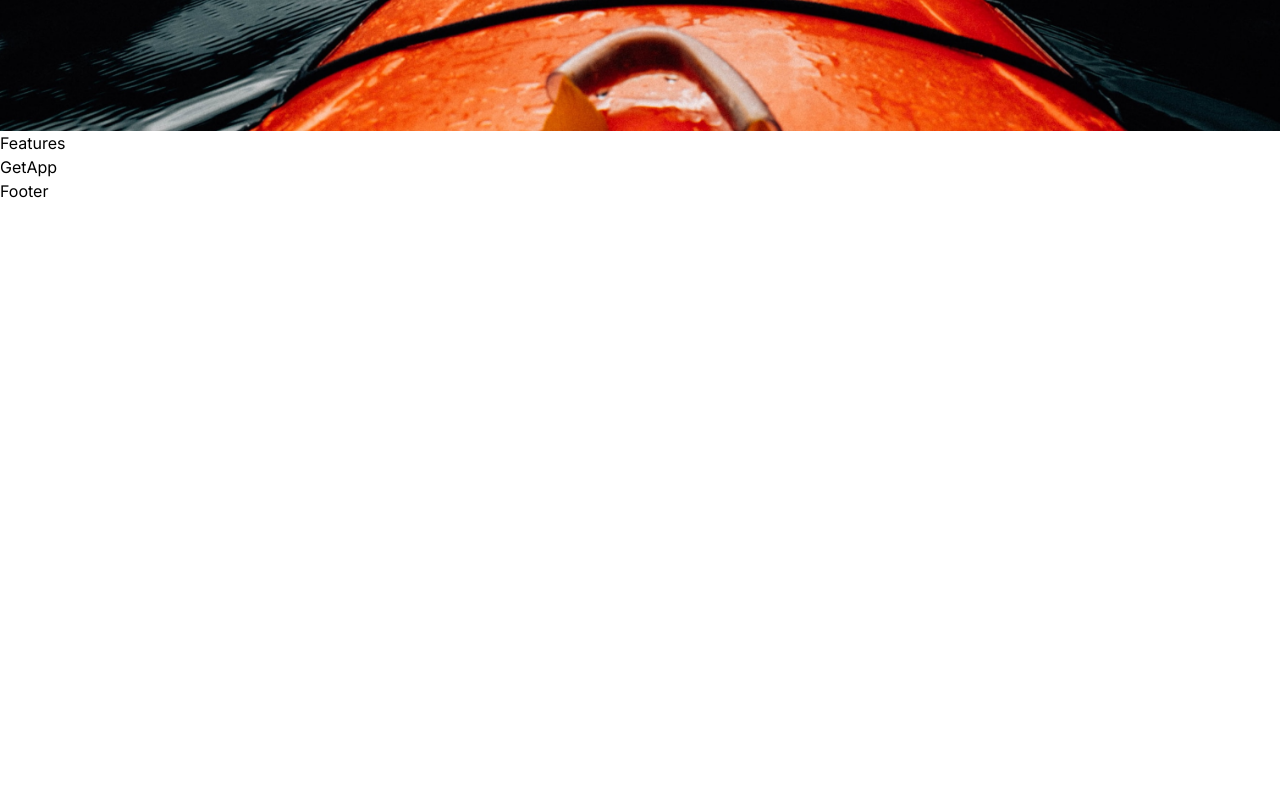
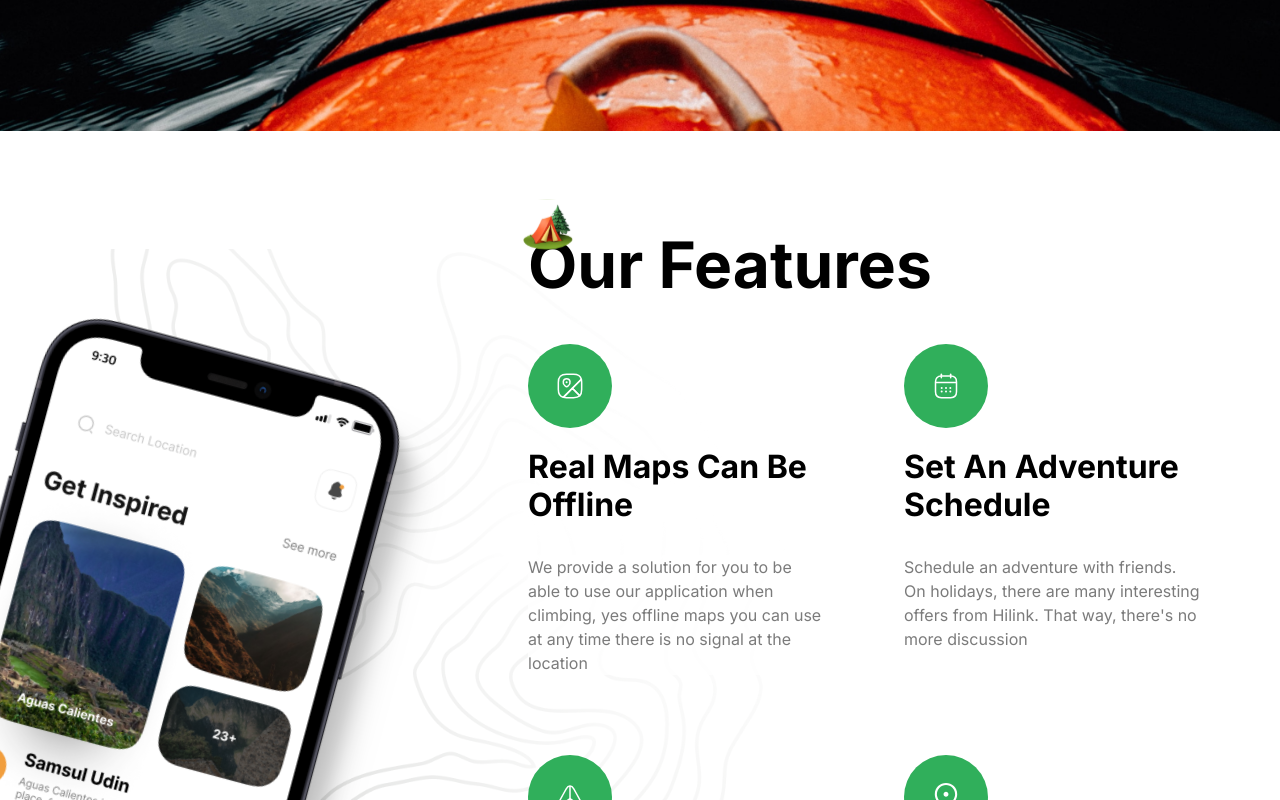
Before and after one commit to gifariarsal/travel-app, a Next.js app: page / in a window 1280 px wide. Shown: the part 2500-3300 px from the top of the page. Before the commit the page ends 2703 px from the top, so only its background shows below. Built offline with nearby package versions, Linux system fonts and the light colour scheme.

Commit message:
feat: add Features section

```diff
--- a/components/Features.tsx
+++ b/components/Features.tsx
@@ -1,9 +1,66 @@
-import React from 'react'
+import { FEATURES } from '@/constants';
+import Image from 'next/image';
+import React from 'react';
 
 const Features = () => {
   return (
-    <div>Features</div>
-  )
-}
+    <section className="flex-col flexCenter overflow-hidden bg-feature-bg bg-center bg-no-repeat py-24">
+      <div className="max-container padding-container relative w-full flex justify-end">
+        <div className="flex flex-1 lg:min-h-[900px]">
+          <Image
+            src="/phone.png"
+            alt="phone"
+            width={440}
+            height={1000}
+            className="feature-phone"
+          />
+        </div>
 
-export default Features
+        <div className="z-20 flex w-full flex-col lg:w-[60%]">
+          <div className="relative">
+            <Image
+              src="/camp.svg"
+              alt="camp"
+              width={50}
+              height={50}
+              className="absolute left-[-5px] top-[-28px] w-10 lg:w-[50px]"
+            />
+            <h2 className="bold-40 lg:bold-64">Our Features</h2>
+          </div>
+          <ul className="mt-10 grid gap-10 md:grid-cols-2 lg:mg-20 lg:gap-20">
+            {FEATURES.map((feature) => (
+              <FeatureItem
+                key={feature.title}
+                title={feature.title}
+                icon={feature.icon}
+                description={feature.description}
+              />
+            ))}
+          </ul>
+        </div>
+      </div>
+    </section>
+  );
+};
+
+type FeatureItem = {
+  title: string;
+  icon: string;
+  description: string;
+};
+
+const FeatureItem = ({ title, icon, description }: FeatureItem) => {
+  return (
+    <li className="flex w-full flex-1 flex-col items-start">
+      <div className="rounded-full p-4 lg:p-7 bg-green-50">
+        <Image src={icon} alt="map" width={28} height={28} />
+      </div>
+      <h2 className="bold-20 lg:bold-32 mt-5 capitalize">{title}</h2>
+      <p className="regular-16 mt-5 bg-white/80 text-gray-30 lg:mt-[30px] lg:bg-none">
+        {description}
+      </p>
+    </li>
+  );
+};
+
+export default Features;
```
